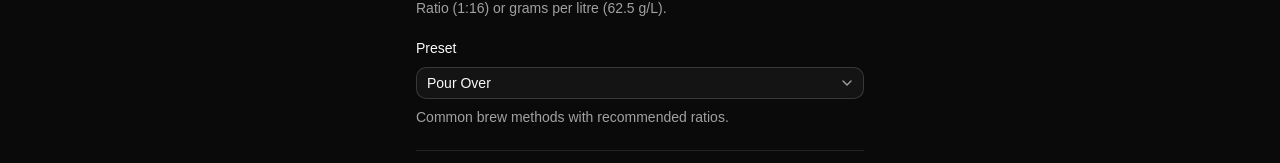
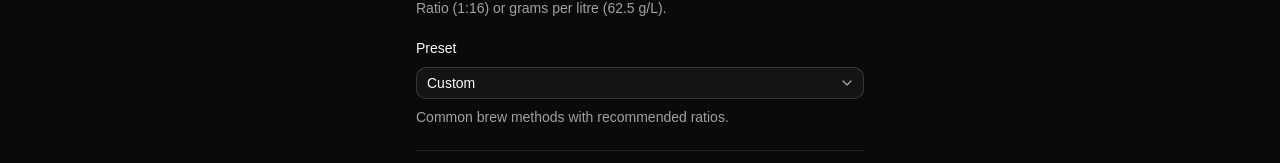
Before and after one commit to mrseanbaines/brew-ratio, a React (Vite) app: page / in a window 1280 px wide. Shown: the part 251-414 px from the top of the page. Built offline with nearby package versions, Linux system fonts and the light colour scheme.

Commit message:
Rename pour over to pourover

```diff
--- a/src/components/Calculator.tsx
+++ b/src/components/Calculator.tsx
@@ -25,7 +25,7 @@ import { loadSettings, saveSettings } from "@/lib/storage"
 
 type FieldType = "coffee" | "water" | "ratio" | "gpl"
 
-const defaultMethod = BREW_METHODS.pourOver
+const defaultMethod = BREW_METHODS.custom
 
 export function Calculator() {
   const [coffee, setCoffee] = useState(() => {
@@ -45,7 +45,7 @@ export function Calculator() {
 
   const [brewMethod, setBrewMethod] = useState<BrewMethod>(() => {
     const stored = loadSettings()
-    return stored?.brewMethod ?? "pourOver"
+    return stored?.brewMethod ?? defaultMethod.id
   })
 
   const [measurementMode, setMeasurementMode] = useState<MeasurementMode>(() => {
--- a/src/lib/constants.ts
+++ b/src/lib/constants.ts
@@ -1,9 +1,17 @@
 import type { BrewMethod, BrewMethodConfig } from "./types"
 
 export const BREW_METHODS: Record<BrewMethod, BrewMethodConfig> = {
-  pourOver: {
-    id: "pourOver",
-    name: "Pour Over",
+  custom: {
+    id: "custom",
+    name: "Custom",
+    defaultCoffee: 18,
+    defaultRatio: 16,
+    ratioRange: [1, 20],
+    preferredMode: "ratio",
+  },
+  pourover: {
+    id: "pourover",
+    name: "Pourover",
     defaultCoffee: 16,
     defaultRatio: 16,
     ratioRange: [14, 18],
@@ -41,12 +49,4 @@ export const BREW_METHODS: Record<BrewMethod, BrewMethodConfig> = {
     ratioRange: [5, 12],
     preferredMode: "gramsPerLitre",
   },
-  custom: {
-    id: "custom",
-    name: "Custom",
-    defaultCoffee: 18,
-    defaultRatio: 16,
-    ratioRange: [1, 20],
-    preferredMode: "ratio",
-  },
 }
--- a/src/lib/types.ts
+++ b/src/lib/types.ts
@@ -3,7 +3,7 @@ import { z } from "zod"
 export const measurementModeSchema = z.enum(["ratio", "gramsPerLitre"])
 export type MeasurementMode = z.infer<typeof measurementModeSchema>
 
-export const brewMethodSchema = z.enum(["pourOver", "frenchPress", "aeropress", "espresso", "coldBrew", "custom"])
+export const brewMethodSchema = z.enum(["pourover", "frenchPress", "aeropress", "espresso", "coldBrew", "custom"])
 export type BrewMethod = z.infer<typeof brewMethodSchema>
 
 export const storedSettingsSchema = z.object({
```
